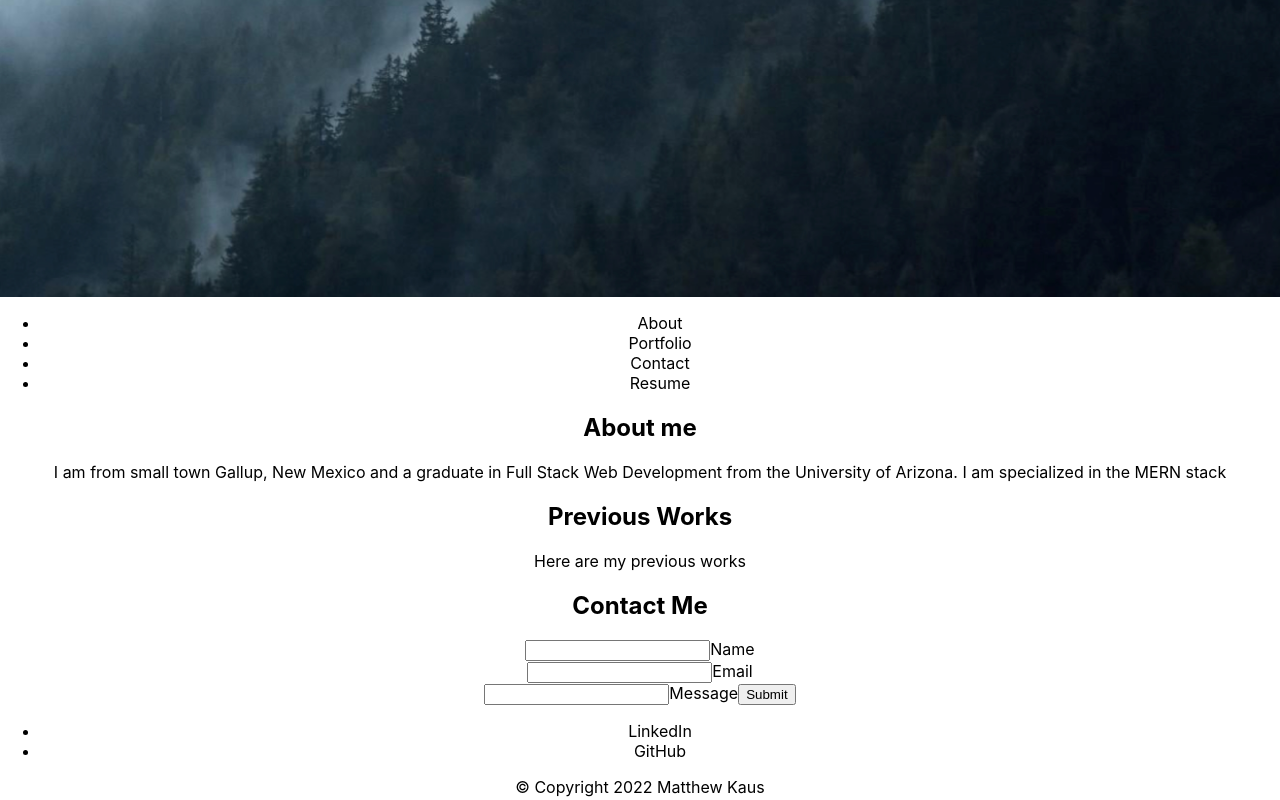
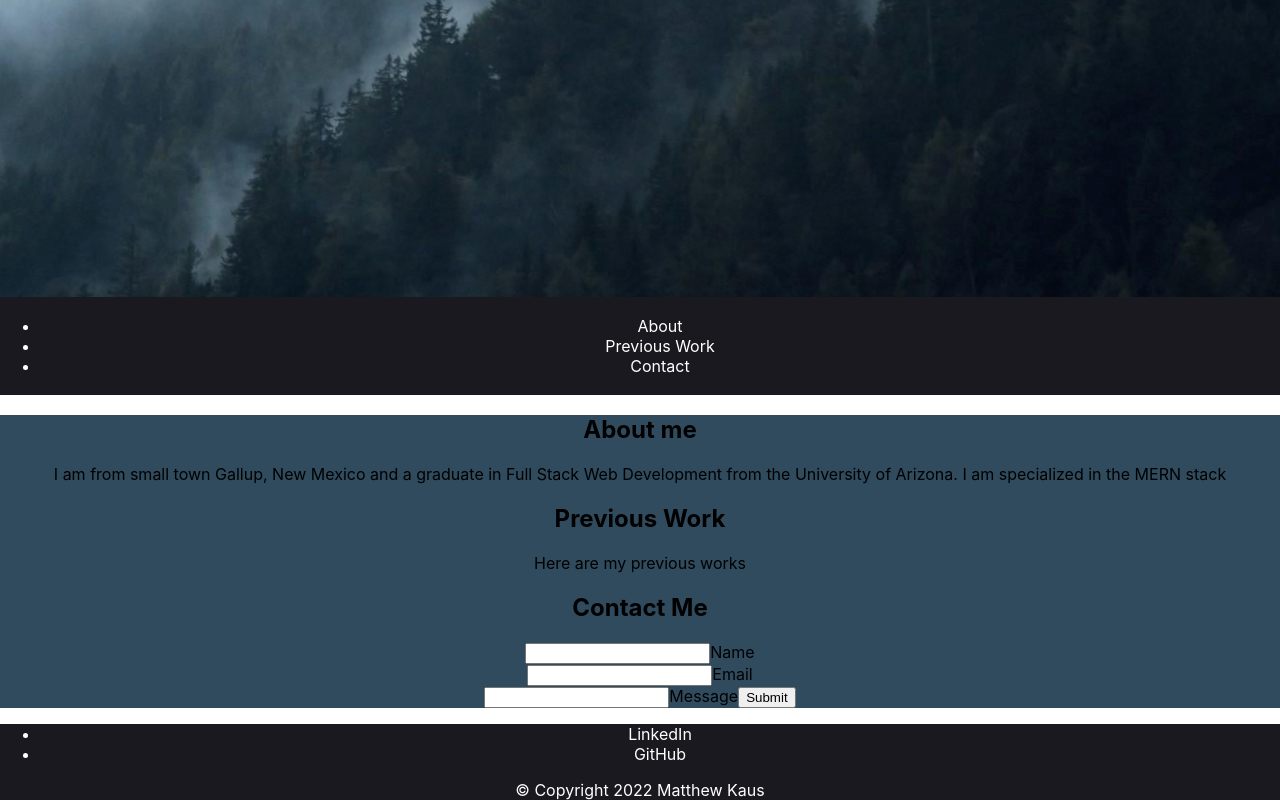
Before and after one commit to MatthewKaus/react-portfolio, a React (Create React App) app: page / in a window 1280 px wide. Shown: the part 343-1143 px from the top of the page. Built offline with nearby package versions, Linux system fonts and the light colour scheme.

Commit message:
added root colors

```diff
--- a/public/index.html
+++ b/public/index.html
@@ -24,7 +24,7 @@
       work correctly both with client-side routing and a non-root public URL.
       Learn how to configure a non-root public URL by running `npm run build`.
     -->
-    <title>React App</title>
+    <title>Matthew Kaus Portfolio</title>
   </head>
   <body>
     <noscript>You need to enable JavaScript to run this app.</noscript>
--- a/src/App.js
+++ b/src/App.js
@@ -12,9 +12,11 @@ function App() {
     <div className="App">
       <Hero />
       <Nav />
-      <About />
-      <Works />
-      <Contact />
+      <div className='body'>
+        <About />
+        <Works />
+        <Contact />
+      </div>
       <Footer />
     </div>
   );
--- a/src/componenets/Footer/index.js
+++ b/src/componenets/Footer/index.js
@@ -1,16 +1,17 @@
 import React from 'react';
 
 function Footer() {
-    return(
+    return (
         <footer>
-            <ul>
-                <li>LinkedIn</li>
-                <li>GitHub</li>
-            </ul>
-            &copy; Copyright 2022 Matthew Kaus
-
-
-
+            <div className='container'>
+                <div>
+                <ul>
+                    <li>LinkedIn</li>
+                    <li>GitHub</li>
+                </ul>
+                &copy; Copyright 2022 Matthew Kaus
+                </div>
+            </div>
         </footer>
     )
 }
--- a/src/componenets/Hero/index.js
+++ b/src/componenets/Hero/index.js
@@ -2,12 +2,14 @@ import React from 'react';
 
 function Hero() {
     return (
+        <section>
             <header className='hero'>
                 <h1 className='hero-header'>Matthew Kaus</h1>
                 <div className='flex-column'>
                     <p className='hero-subtitle'>Welcome to my portfolio</p>
                 </div>
             </header>
+        </section>
     )
 }
 
--- a/src/componenets/Nav/index.js
+++ b/src/componenets/Nav/index.js
@@ -3,19 +3,16 @@ import React from 'react';
 function Nav() {
     return(
         <section>
-            <nav>
+            <nav className="navigation">
                 <ul>
                     <li>
                         About
                     </li>
                     <li>
-                        Portfolio
+                        Previous Work
                     </li>
                     <li>
                         Contact
-                    </li>
-                    <li>
-                        Resume
                     </li>
                 </ul>
             </nav>
--- a/src/componenets/Works/index.js
+++ b/src/componenets/Works/index.js
@@ -3,7 +3,7 @@ import React from 'react';
 function Works() {
     return (
         <section>
-            <h1>Previous Works</h1>
+            <h1>Previous Work</h1>
             <p>Here are my previous works</p>
         </section>
     )
--- a/src/index.css
+++ b/src/index.css
@@ -1,5 +1,24 @@
 * {
   box-sizing: border-box;
+}
+
+:root{
+  --primary: #1a1920;
+  --secondary: #2f4b5d;
+  --tertiary: #3f5065;
+  --quarternary: #82aabf;
+  --quinary: #9db9c6;
+  --default: #ffffff;
+}
+
+body {
+  margin: 0;
+  padding: 0;
+  font-family: -apple-system, BlinkMacSystemFont, 'Segoe UI', 'Roboto', 'Oxygen',
+    'Ubuntu', 'Cantarell', 'Fira Sans', 'Droid Sans', 'Helvetica Neue',
+    sans-serif;
+  -webkit-font-smoothing: antialiased;
+  -moz-osx-font-smoothing: grayscale;
 }
 
 .hero {
@@ -19,7 +38,7 @@
   line-height: 74px;
   letter-spacing: 1px;
   font-size: 4em;
-  color: white;
+  color: var(--default);
   font-weight: 700;
   text-align: center;
 }
@@ -27,18 +46,24 @@
 .hero-subtitle {
   line-height: 35px;
   font-size: 2em;
-  color: white;
+  color: var(--default);
   text-align: center;
 }
 
-body {
-  margin: 0;
-  padding: 0;
-  font-family: -apple-system, BlinkMacSystemFont, 'Segoe UI', 'Roboto', 'Oxygen',
-    'Ubuntu', 'Cantarell', 'Fira Sans', 'Droid Sans', 'Helvetica Neue',
-    sans-serif;
-  -webkit-font-smoothing: antialiased;
-  -moz-osx-font-smoothing: grayscale;
+.navigation {
+  background: var(--primary);
+  color: var(--default);
+  padding: .4vh 0;
+}
+
+.body {
+  background: var(--secondary);
+}
+
+footer {
+  background: var(--primary);
+  color: var(--default);
+
 }
 
 code {
```
Also changed, not shown: src/assets/images/IMG_0071.png (added). Lines whose indentation alone changed are shown as unchanged.
